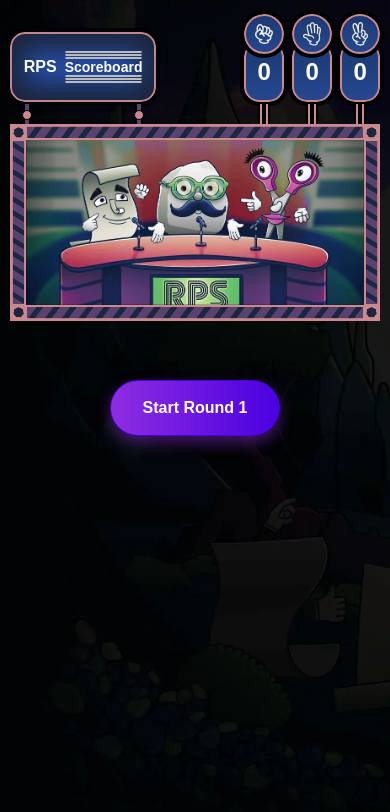
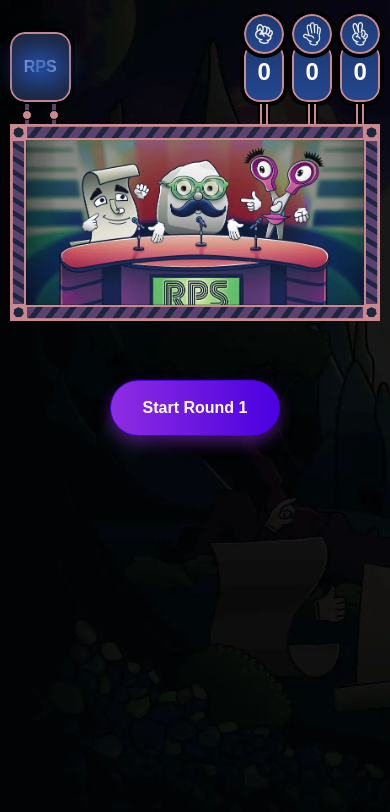
Before and after one commit to mrhemsing/RPS, a website: page src/index.html in a window 390 px wide. Drawn offline with Linux system fonts and the light colour scheme.

Commit message:
Chore: Remove "Scoreboard" text from scoreboard

```diff
--- a/src/index.css
+++ b/src/index.css
@@ -403,28 +403,7 @@ canvas {
     }
   }
 
-  .scoreboard-text {
-    position: relative;
-    z-index: 2;
-    display: flex;
-    gap:8px;
-    display: flex;
-    align-items: center;
-    gap:8px;
-  }
 
-  .scoreboard-border {
-     border: 1px solid #BBBBBB;
-    border-radius: var(--radius-default);
-  }
-
-  .scoreboard-borders {
-    display: flex;
-    flex-direction: column;
-    gap:1px;
-    width: 100%;
-
-  }
 
 .scoreboard-blur {
 background:#244EA7;
--- a/src/index.html
+++ b/src/index.html
@@ -85,28 +85,6 @@
               <div class="scoreboard-title">
                 RPS
               </div>
-              <div>
-
-                <div class="scoreboard-borders">
-
-                  <div class="scoreboard-border">
-                  </div>
-                  <div class="scoreboard-border">
-                  </div>
-                  <div class="scoreboard-border">
-                  </div>
-                </div>
-                Scoreboard
-                <div class="scoreboard-borders">
-
-                  <div class="scoreboard-border">
-                  </div>
-                  <div class="scoreboard-border">
-                  </div>
-                  <div class="scoreboard-border">
-                  </div>
-                </div>
-              </div>
               </div>
             </div>
             <div id="wincount">
```
